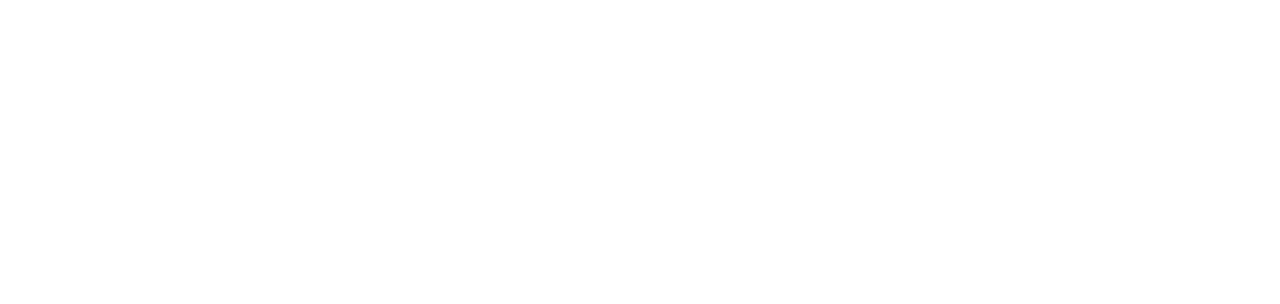
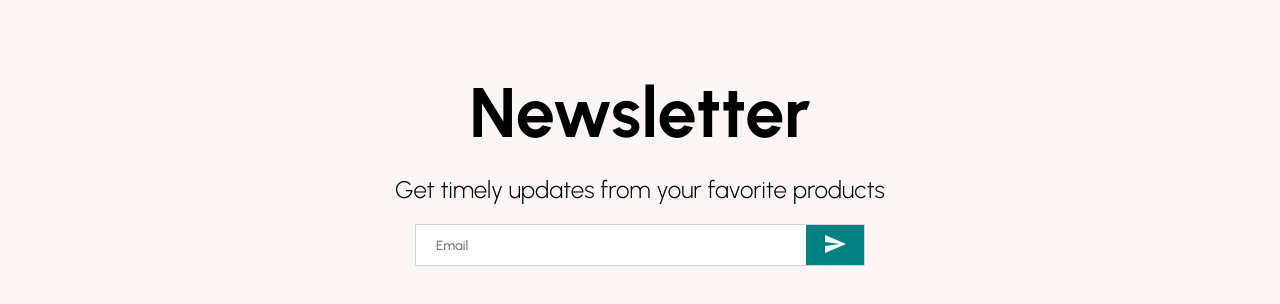
Before and after one commit to dknsapatin/E-Commerce, a React (Create React App) app: page / in a window 1280 px wide. Shown: the part 2328-2632 px from the top of the page. Before the commit the page ends 2256 px from the top, so only its background shows below. Built offline with nearby package versions, Linux system fonts and the light colour scheme.

Commit message:
Finished with Newsletter section

```diff
--- /dev/null
+++ b/src/components/Newsletter.jsx
@@ -0,0 +1,57 @@
+import styled from "styled-components";
+import { Send } from "@material-ui/icons";
+
+const Container = styled.div`
+  height: 60vh;
+  background-color: #fcf5f5;
+  display: flex;
+  flex-direction: column;
+  align-items: center;
+  justify-content: center; ;
+`;
+const Title = styled.h1`
+  font-size: 70px;
+  margin-bottom: 20px;
+`;
+const Description = styled.div`
+  font-size: 24px;
+  font-weight: 300;
+  margin-bottom: 20px;
+`;
+// INPUT CONTAINER--------------------------------------------
+const InputContainer = styled.div`
+  width: 35%;
+  height: 40px;
+  background-color: #fff;
+  display: flex;
+  justify-content: space-between;
+  border: 1px solid lightgray;
+`;
+const Input = styled.input`
+  border: none;
+  flex: 8;
+  padding-left: 20px;
+`;
+const Button = styled.button`
+  flex: 1;
+  border: none;
+  background-color: teal;
+  color: white;
+`;
+
+const Newsletter = () => {
+  return (
+    <Container>
+      <Title>Newsletter</Title>
+      <Description>Get timely updates from your favorite products</Description>
+      <InputContainer>
+        <Input placeholder="Email" />
+        <Button>
+          <Send />
+        </Button>
+      </InputContainer>
+    </Container>
+  );
+};
+
+export default Newsletter;
--- a/src/components/Product.jsx
+++ b/src/components/Product.jsx
@@ -3,7 +3,6 @@
   SearchOutlined,
   ShoppingCartOutlined,
 } from "@material-ui/icons";
-import React from "react";
 import styled from "styled-components";
 
 // Declare before hover effect in Container
--- a/src/pages/Home.jsx
+++ b/src/pages/Home.jsx
@@ -4,6 +4,7 @@
 import Slider from "../components/Slider";
 import Categories from "../components/Categories";
 import Products from "../components/Products";
+import Newsletter from "../components/Newsletter";
 
 // List all the components here
 const Home = () => {
@@ -14,6 +15,7 @@
       <Slider />
       <Categories />
       <Products />
+      <Newsletter />
     </div>
   );
 };
```
